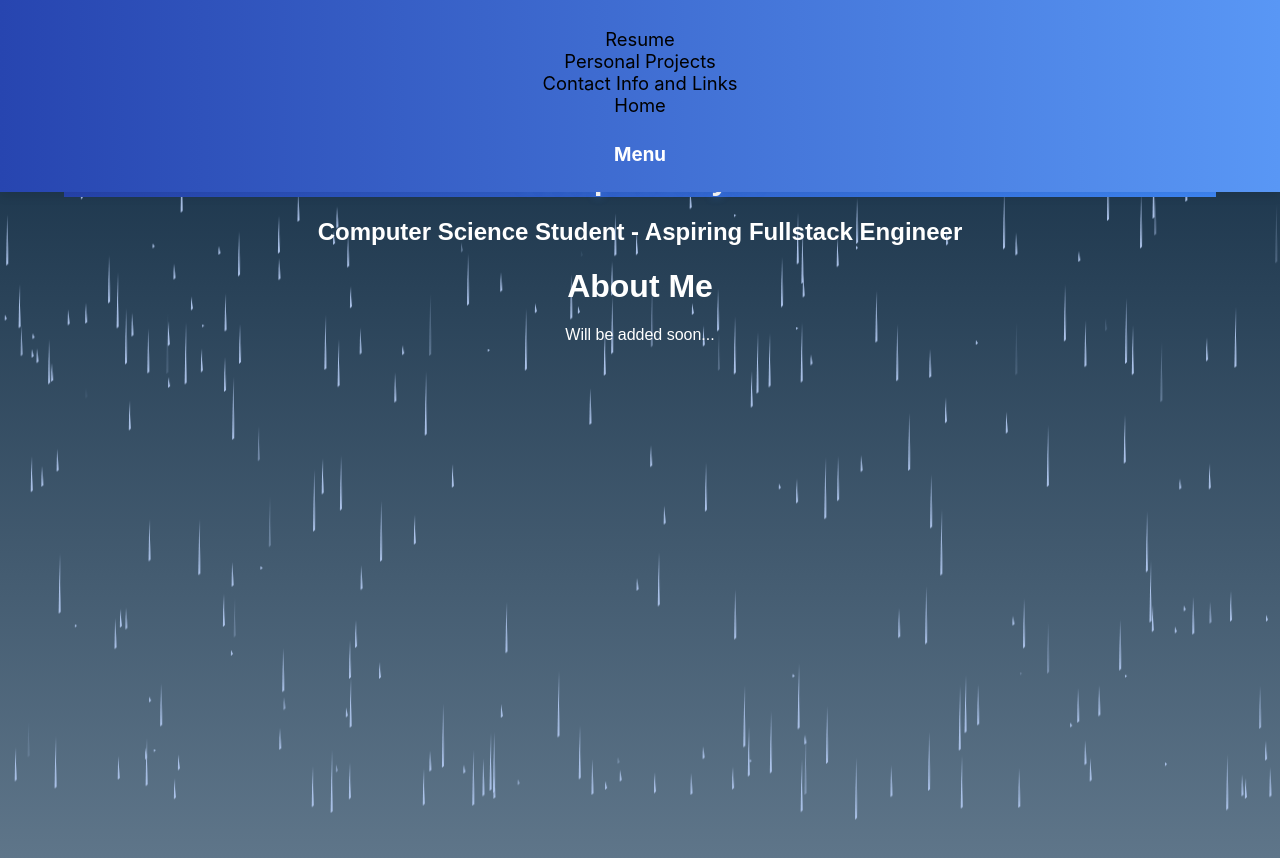
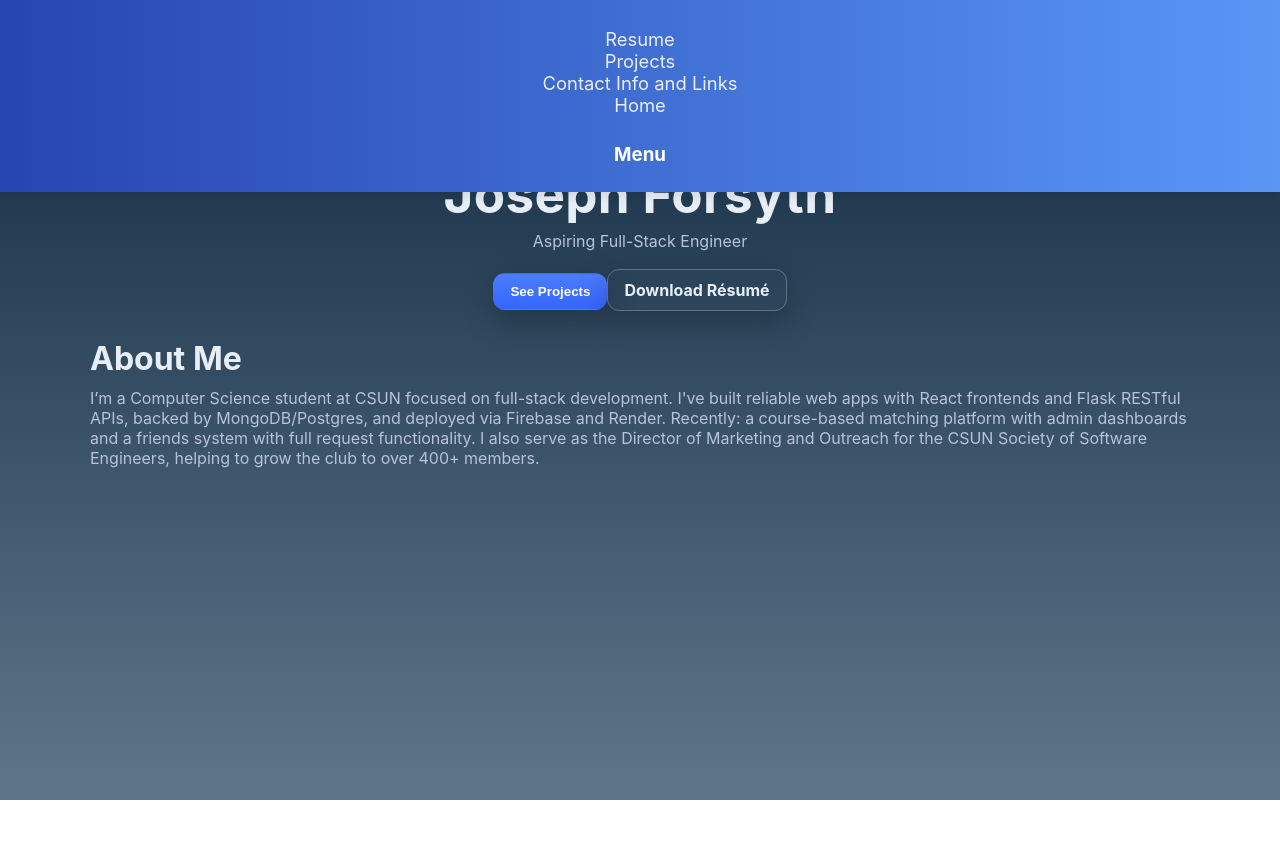
Before and after one commit to jjforsyth15/Website, a React (Create React App) app in the folder personal-website/: page /Home in a window 1280 px wide. Shown: the top 858 px of the page. After the commit the page ends 800 px from the top, so only its background shows below. Built offline with nearby package versions, Linux system fonts and the light colour scheme.

Commit message:
Unsaved updates from previous

```diff
--- a/personal-website/public/index.html
+++ b/personal-website/public/index.html
@@ -2,42 +2,62 @@
 <html lang="en">
   <head>
     <meta charset="utf-8" />
+    <meta http-equiv="X-UA-Compatible" content="IE=edge" />
+
+    <!-- Primary Meta -->
+    <title>Joseph Forsyth | Portfolio</title>
+    <meta name="description" content="Portfolio of Joseph Forsyth — CS student at CSUN and aspiring full-stack engineer. Projects: ClassLink, ClasslyLinked, and more." />
+    <meta name="author" content="Joseph Forsyth" />
+    <meta name="viewport" content="width=device-width, initial-scale=1" />
+    <meta name="theme-color" content="#0e2333" />
+    <meta name="robots" content="index,follow" />
+
+    <!-- Canonical (UPDATE to your live domain when deployed) -->
+    <link rel="canonical" href="https://your-domain.com/" />
+
+    <!-- Favicon / Icons -->
     <link rel="icon" href="%PUBLIC_URL%/JF_Logo2.jpg" />
-    <meta name="viewport" content="width=device-width, initial-scale=1" />
-    <meta name="theme-color" content="#000000" />
-    <meta
-      name="description"
-      content="Web site created using create-react-app"
-    />
     <link rel="apple-touch-icon" href="%PUBLIC_URL%/JF_Logo2.jpg" />
-    <!--
-      manifest.json provides metadata used when your web app is installed on a
-      user's mobile device or desktop. See https://developers.google.com/web/fundamentals/web-app-manifest/
-    -->
     <link rel="manifest" href="%PUBLIC_URL%/manifest.json" />
-    <!--
-      Notice the use of %PUBLIC_URL% in the tags above.
-      It will be replaced with the URL of the `public` folder during the build.
-      Only files inside the `public` folder can be referenced from the HTML.
 
-      Unlike "/favicon.ico" or "favicon.ico", "%PUBLIC_URL%/favicon.ico" will
-      work correctly both with client-side routing and a non-root public URL.
-      Learn how to configure a non-root public URL by running `npm run build`.
-    -->
-    <title>React App</title>
+    <!-- Open Graph (Facebook, LinkedIn, etc.) -->
+    <meta property="og:type" content="website" />
+    <!-- UPDATE og:url to your live domain -->
+    <meta property="og:url" content="https://jgforsyth.com/" />
+    <meta property="og:title" content="Joseph Forsyth | Portfolio" />
+    <meta property="og:description" content="CS @ CSUN • Full-stack projects in React, Flask, and Postgres/MongoDB. Check out ClassLink, ClasslyLinked, and more." />
+    <!-- Place an image named og-image.jpg (1200×630 recommended) in /public -->
+    <meta property="og:image" content="%PUBLIC_URL%/og-image.jpg" />
+    <meta property="og:image:alt" content="Preview of Joseph Forsyth's portfolio website" />
+
+    <!-- Twitter Card -->
+    <meta name="twitter:card" content="summary_large_image" />
+    <!-- UPDATE to your domain -->
+    <meta name="twitter:url" content="https://jgforsyth.com/" />
+    <meta name="twitter:title" content="Joseph Forsyth | Portfolio" />
+    <meta name="twitter:description" content="CS @ CSUN • Full-stack projects in React, Flask, and Postgres/MongoDB." />
+    <meta name="twitter:image" content="%PUBLIC_URL%/og-image.jpg" />
+
+    <!-- Optional: JSON-LD structured data for richer previews -->
+    <script type="application/ld+json">
+    {
+      "@context": "https://schema.org",
+      "@type": "Person",
+      "name": "Joseph Forsyth",
+      "url": "https://your-domain.com/",
+      "image": "%PUBLIC_URL%/og-image.jpg",
+      "jobTitle": "Aspiring Full-Stack Engineer",
+      "affiliation": "California State University, Northridge",
+      "sameAs": [
+        "https://www.linkedin.com/in/joseph-forsyth-467740247/",
+        "https://github.com/jjforsyth15"
+      ]
+    }
+    </script>
   </head>
+
   <body>
     <noscript>You need to enable JavaScript to run this app.</noscript>
     <div id="root"></div>
-    <!--
-      This HTML file is a template.
-      If you open it directly in the browser, you will see an empty page.
-
-      You can add webfonts, meta tags, or analytics to this file.
-      The build step will place the bundled scripts into the <body> tag.
-
-      To begin the development, run `npm start` or `yarn start`.
-      To create a production bundle, use `npm run build` or `yarn build`.
-    -->
   </body>
 </html>
--- a/personal-website/src/Pages/Home.jsx
+++ b/personal-website/src/Pages/Home.jsx
@@ -4,23 +4,23 @@ import "./ContactLinks.css";
 
 function Home() {
     const [form, setForm] = useState('Home');
+    const [navOpen, setNavOpen] = useState(false);
+
+    //   Runs rain background effect
+    // useEffect(() => {
+    //     rainBackground();
+    // }, []);
 
 
-    //   Runs rain background effect
-    useEffect(() => {
-        rainBackground();
-    }, []);
-
-
-    // Rain background
-    const rainBackground = () => {
-    const rain = document.querySelector(".rain");
-    for (let i = 0; i < 500; i++) {
-        const drop = document.createElement("div");
-        drop.className = "drop";
-        rain.appendChild(drop);
-    }
-}
+//     // Rain background
+//     const rainBackground = () => {
+//     const rain = document.querySelector(".rain");
+//     for (let i = 0; i < 500; i++) {
+//         const drop = document.createElement("div");
+//         drop.className = "drop";
+//         rain.appendChild(drop);
+//     }
+// }
 
     return (
         <div className='entire-container'>
@@ -30,12 +30,23 @@ function Home() {
 
             {/* Menu */}
             <div className='menu-wrapper'>
+                 {/* Mobile menu button */}
+  <button
+    className="menu-toggle"
+    aria-expanded={navOpen}
+    aria-controls="main-menu"
+    onClick={() => setNavOpen(v => !v)}
+  >
+    ☰ Menu
+  </button>
+
+  {/* Slide-down menu: now also opens via class, not just hover */}
                 <div className='menu-hover-zone'></div>
 
                 <div className='menu-div'>
                     <ul className='menu-list'>
                         <li className='list-item' onClick={() => setForm('Resume')}>Resume</li>
-                        <li className='list-item' onClick={() => setForm('PersonalProjects')}>Personal Projects</li>
+                        <li className='list-item' onClick={() => setForm('PersonalProjects')}>Projects</li>
                         <li className='list-item' onClick={() => setForm('ContactLinks')}>Contact Info and Links</li>
                         <li className='list-item' onClick={() => setForm('Home')}>Home</li>
                     </ul>
@@ -46,13 +57,29 @@ function Home() {
                 {form === 'Home' && (
                 <div className='home-container'>
                     <title>JF | Home</title>
-                        <h1 className='home-title'>Joseph Forsyth</h1>
-                        <h2 className='home-subtitle'>Computer Science Student - Aspiring Fullstack Engineer</h2>
 
-                        {/* <img className='main-image'></img>  to add later*/}
+                    {/* HERO */}
+                    <header className="hero">
+                    <div className="badge">Computer Science @ CSUN</div>
+                    <h1 className="title">Joseph Forsyth</h1>
+                    <p className="subtitle">Aspiring Full-Stack Engineer</p>
 
-                        <h1 className='about-me-title'>About Me</h1>
-                        <p className='about-me-content'>Will be added soon...</p>
+                    <div className="cta">
+                        <button className="btn" onClick={() => setForm('PersonalProjects')}>See Projects</button>
+                        <a className="btn btn--ghost" href="/Joseph_Forsyth_Resume_9_25.pdf">Download Résumé</a>
+                    </div>
+                    </header>
+
+                    {/* ABOUT */}
+                    <section id="about" className="section">
+                    <h2 className="section__title">About Me</h2>
+                    <p className="section__text">
+                        I’m a Computer Science student at CSUN focused on full-stack development.
+                        I've built reliable web apps with React frontends and Flask RESTful APIs, backed by MongoDB/Postgres, and deployed via Firebase and Render.
+                        Recently: a course-based matching platform with admin dashboards and a friends system with full request functionality.
+                        I also serve as the Director of Marketing and Outreach for the CSUN Society of Software Engineers, helping to grow the club to over 400+ members.
+                    </p>
+                    </section>
                 </div>
                 )}
 
@@ -64,12 +91,12 @@ function Home() {
                         <h1 className="my-links-title">My Resume</h1>
 
                         <div className="links-container">
-                            <a href="/Joseph Forsyth Resume 8_25.pdf" download className="link">Download Resume</a>
+                            <a href="/Joseph_Forsyth_Resume_9_25.pdf" download className="link">Download Resume</a>
                         </div>
 
                         <div className='resume-div'>
                             <iframe
-                                src="/Joseph Forsyth Resume 8_25.pdf"
+                                src="/Joseph_Forsyth_Resume_9_25.pdf"
                                 width="100%"
                                 height="600em"
                                 style={{border: "none" }}
@@ -83,21 +110,52 @@ function Home() {
                 {form === 'PersonalProjects' && (
   <div className='personal-projects-container'>
     <title>JF | Projects</title>
+    <h1 className="my-links-title">Projects</h1>
 
-                        <h1 className="my-links-title">My Personal Projects</h1>
-
-                        <div className='links-container'>
-                            <a rel="noopener noreferrer" href="https://github.com/jjforsyth15/ClasslyLinked-App" target="_blank" className="link">
-                                ClasslyLinked
+    <section id="projects" className="section">
+      <div className="grid">
+        <article className="card">
+  <h3>ClassLink</h3>
+  <p>Full-stack platform that matches students by course overlap.</p>
+  <div className="tags">
+    <span>React</span><span>Flask</span><span>MongoDB</span><span>Render</span><span>Firebase</span>
+  </div>
+  <div className="card-links">
+    <a
+      rel="noopener noreferrer"
+      href="https://github.com/jjforsyth15/ClasslyLinked-App"
+      target="_blank"
+      className="btn btn--small"
+    >
+      Repo
     </a>
-                            <a rel="noopener noreferrer" href="https://github.com/jjforsyth15/Website" target="_blank" className="link">
-                                Personal Website
+    <a
+      rel="noopener noreferrer"
+      href="https://cs380classlink.com/get_started"
+      target="_blank"
+      className="btn btn--small btn--ghost"
+    >
+      Live Site
     </a>
   </div>
+</article>
 
+        <article className="card">
+          <h3>ClasslyLinked</h3>
+          <p>Continuation of ClassLink with an admin dashboard, a friend requests system, and filters for specific class sections.</p>
+          <div className="tags"><span>React</span><span>Flask</span><span>MongoDB</span></div>
+          <a rel="noopener noreferrer" href="https://github.com/jjforsyth15/Website" target="_blank" className="btn btn--small btn--ghost">Site Repo</a>
+        </article>
+
+        <article className="card">
+          <h3>Meet the Devs</h3>
+          <p>Organizer for a 120 tech student recruiting and networking event at CSUN.</p>
+          <div className="tags"><span>Leadership</span><span>Ops</span></div>
+        </article>
+      </div>
+    </section>
   </div>
 )}
-
                 {/* Contact Info & Links */}
                 {form === 'ContactLinks' && (
                     <div className='contact-container'>
--- a/personal-website/src/Pages/Home.scss
+++ b/personal-website/src/Pages/Home.scss
@@ -134,3 +134,115 @@ iframe {
     box-shadow: 0 0 20px rgba(9, 30, 122, 0.2);
     border-radius: 25px;
 }
+
+/* ---------- Design tokens + base ---------- */
+:root{
+  --bg1:#0e2333; --bg2:#2b4d7a;
+  --surface: rgba(255,255,255,0.06);
+  --text:#e8eef6; --muted:#b8c2d9;
+  --accent:#4d7cff; --accent-2:#90a8ff;
+  --shadow: 0 10px 30px rgba(0,0,0,.25);
+  --radius: 16px; --pad: clamp(16px, 3vw, 28px);
+  --max: 1100px;
+  font-family: ui-sans-serif, system-ui, -apple-system, Segoe UI, Roboto, Inter, Arial, sans-serif;
+}
+
+body{
+  background: linear-gradient(180deg,var(--bg2),var(--bg1));
+}
+
+/* keep your rain… just sits behind everything */
+.entire-container{ position:relative; min-height:100dvh; color:var(--text); }
+
+/* ---------- Hero ---------- */
+.hero{
+  max-width:var(--max);
+  margin: clamp(48px,8vw,96px) auto 24px;
+  padding: 0 var(--pad);
+  text-align:center;
+}
+.badge{
+  display:inline-block; padding:6px 12px; border-radius:999px;
+  background: rgba(255,255,255,.08); color:var(--muted); font-size:.9rem;
+}
+.title{
+  font-size: clamp(2.2rem, 5vw, 3.2rem);
+  margin: 16px 0 6px; letter-spacing:.3px; color:var(--text);
+}
+.subtitle{ color:var(--muted); margin:0 0 18px; }
+
+/* ---------- Sections ---------- */
+.section{ max-width:var(--max); margin: 28px auto; padding: 0 var(--pad); }
+.section__title{ font-size: clamp(1.4rem, 3vw, 2rem); margin:0 0 10px; }
+.section__text{ color:var(--muted); margin:0; }
+
+/* ---------- Cards/Grid ---------- */
+.grid{
+  display:grid; gap:18px;
+  grid-template-columns: repeat(auto-fit, minmax(250px, 1fr));
+}
+.card{
+  background: var(--surface);
+  border: 1px solid rgba(255,255,255,.08);
+  border-radius: var(--radius);
+  padding:18px;
+  box-shadow: var(--shadow);
+}
+.card h3{ margin:0 0 6px; color:var(--text); }
+.card p{ margin:0 0 10px; color:var(--muted); }
+.tags{ display:flex; gap:8px; flex-wrap:wrap; margin-bottom:8px; }
+.tags span{
+  font-size:.8rem; padding:4px 8px; border-radius:999px;
+  background: rgba(255,255,255,.08); color:var(--accent-2);
+  border:1px solid rgba(255,255,255,.10);
+}
+
+/* ---------- Buttons ---------- */
+.btn{
+  display:inline-block; text-decoration:none; color:white; font-weight:700;
+  padding:10px 16px; border-radius:12px; border:1px solid transparent;
+  background: linear-gradient(180deg, var(--accent), #3566ff);
+  box-shadow: var(--shadow);
+  transition: transform .12s ease;
+}
+.btn:hover{ transform: translateY(-1px); cursor: pointer;}
+.btn--ghost{ background: transparent; border-color: rgba(255,255,255,.25); color:var(--text); }
+.btn--small{ padding:8px 12px; font-weight:600; }
+
+/* ---------- Tweak your existing bits ---------- */
+.home-container{ margin: 0; font-family: inherit; }
+.home-title, .home-subtitle, .about-me-title, .about-me-content{ /* legacy classes if referenced elsewhere */
+  text-align:center;
+}
+
+.menu-div { transition: top .6s ease; }
+
+
+/* ✅ allow the page to scroll */
+html, body { height: auto; min-height: 100%; }
+
+body {
+  width: 100%;
+  /* use dynamic viewport on mobile; falls back gracefully */
+  min-height: 100svh;
+  background: linear-gradient(180deg, #0e283f, #5f768a);
+  overflow-x: hidden;
+  overflow-y: auto;
+}
+
+@supports (min-height: 100dvh) {
+  body { min-height: 100dvh; }
+}
+
+/* ✅ don’t clip inner content */
+.home-container,
+.personal-projects-container,
+.entire-container { overflow: visible; }
+
+/* ✅ your rain layer shouldn’t catch touches */
+.rain { pointer-events: none; }
+
+/* ✅ make sure the hover trap doesn’t block content on mobile */
+@media (max-width: 720px){
+  .menu-hover-zone { display: none; }
+}
```
Also changed, not shown: personal-website/src/App.css (line endings or trailing spaces), 2 other files (tests, documents, lock files or other folders). Lines whose indentation alone changed are shown as unchanged.
